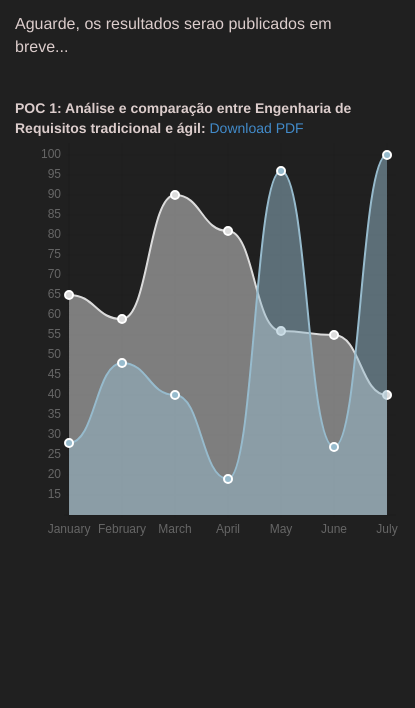
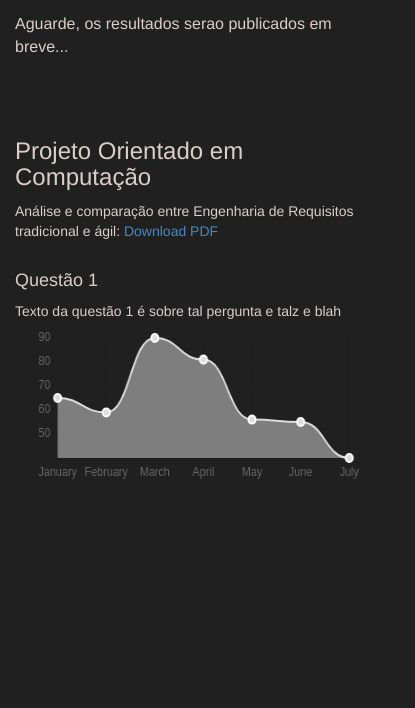
Before and after one commit to ibraimedina/dcc_homepage, a plain HTML site: page analise-de-requisitos/index.html in a window 390 px wide. Shown: the part 136-844 px from the top of the page, 415 px wide, since content can reach past the window. Drawn offline with Linux system fonts and the light colour scheme.

Commit message:
Teste de responsividade de gráficos e elementos. OK!

```diff
--- a/analise-de-requisitos/index.html
+++ b/analise-de-requisitos/index.html
@@ -18,16 +18,25 @@
     	<div class="container">
 
 			<div class="template">
-				<h1 class="white-text">Homepage de Ibraim Medina</h1>
+				<h1 class="light-colored-text">Homepage de Ibraim Medina</h1>
 			</div>
 
 			<p class="lead">Aguarde, os resultados serao publicados em breve...</p>
 		  	<br/>
-			<b>POC 1: Análise e comparação entre Engenharia de Requisitos tradicional e ágil:</b>
-			<a href=http://homepages.dcc.ufmg.br/~ibraimedina/poc/poc1_ibraimedina.pdf>Download PDF</a>
+		  	<br/>
+			<h3>Projeto Orientado em Computação</h3>
+			<p>Análise e comparação entre Engenharia de Requisitos tradicional e ágil:
+			<a href=http://homepages.dcc.ufmg.br/~ibraimedina/poc/monografia_ibraim_medina.pdf>Download PDF</a> </p>
 
-			<div>
-				<canvas id="myChart" width="400" height="400"></canvas>
+			<div class="row margin-vertical-20">
+				<div class="col-sm-6">
+					<h4>Questão 1</h4>
+					<p>Texto da questão 1 é sobre tal pergunta e talz e blah</p>
+				</div>
+				<div class="col-sm-6">
+					<canvas id="myChart" width="400" class="img-responsive"></canvas>
+				</div>
+
 			</div>
 
     	</div>
@@ -45,13 +54,6 @@
 	    					pointColor : "rgba(220,220,220,1)",
 	    					pointStrokeColor : "#fff",
 	    					data : [65,59,90,81,56,55,40]
-	    				},
-	    				{
-	    					fillColor : "rgba(151,187,205,0.5)",
-	    					strokeColor : "rgba(151,187,205,1)",
-	    					pointColor : "rgba(151,187,205,1)",
-	    					pointStrokeColor : "#fff",
-	    					data : [28,48,40,19,96,27,100]
 	    				}
 	    			]
 	    		}
```
